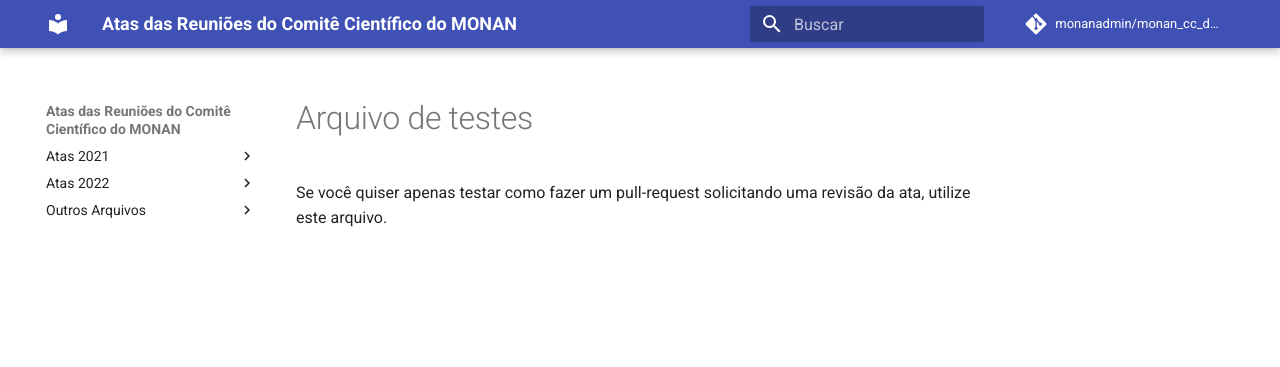
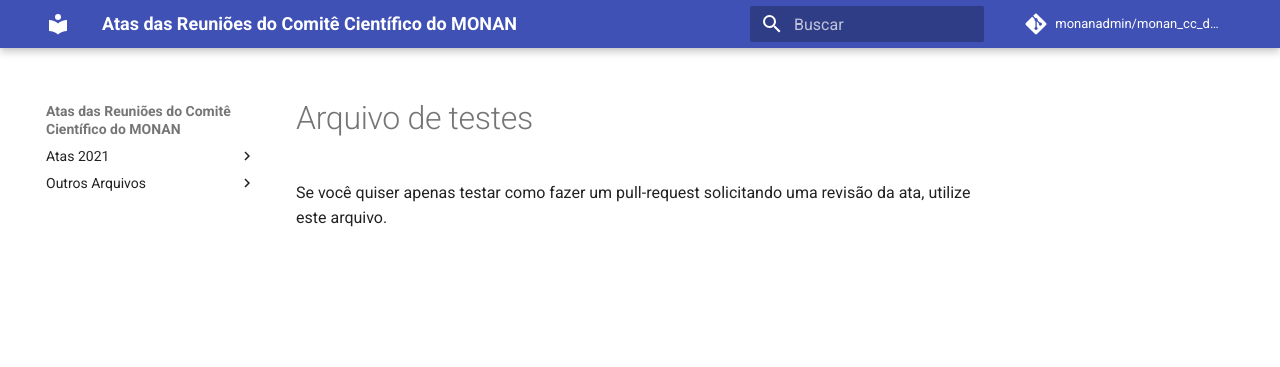
Before and after one commit to monanadmin/monan_cc_docs, an MkDocs documentation site: the page built from docs/testes.md, in a window 1280 px wide. Shown: the top 367 px of the page. Built offline with MkDocs 1.6.1 and Material for MkDocs 9.7.7, drawn with Linux system fonts in a browser that asks for light colours; comment, search, counter and statistics services are not loaded.

Commit message:
Removendo seções não nevessárias da barra de navegação

```diff
--- a/mkdocs.yml
+++ b/mkdocs.yml
@@ -16,8 +16,8 @@ nav:
     - '30 de Agosto de 2021': ata_cc_30_agosto_2021.md
     - '04 de Novembro de 2021': ata_cc_04_novembro_2021.md
     - '06 de Dezembro de 2021': ata_cc_06_dezembro_2021.md
-  - Atas 2022:
-    - '28 de Março de 2022': ata_cc_28_marco_2022.md
+#  - Atas 2022:
+#    - '28 de Março de 2022': ata_cc_28_marco_2022.md
   - Outros Arquivos:
     - 'Seminário ATOS-BULL': seminarios_atos_bull.md
     - 'Seminários NVIDIA': seminarios_nvidia.md
```
